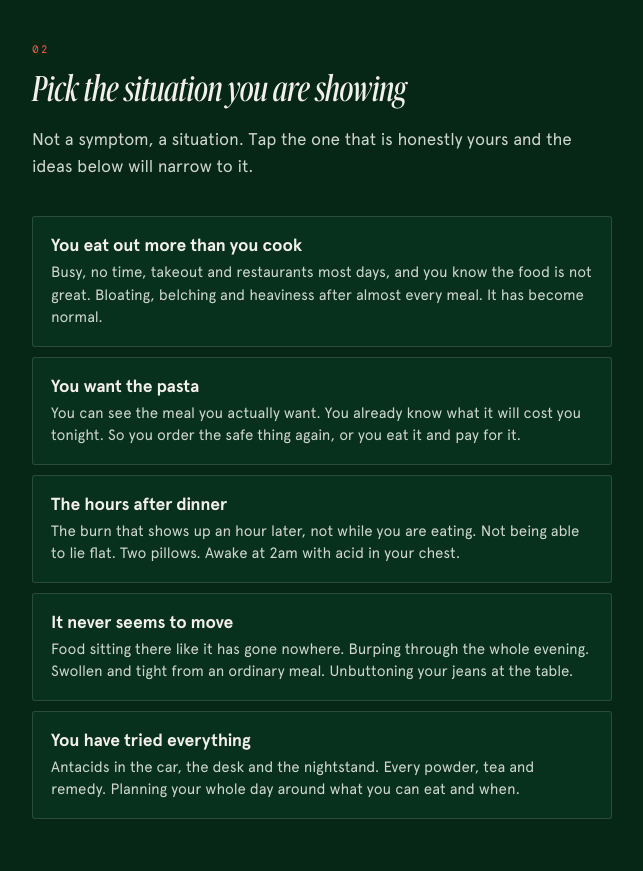
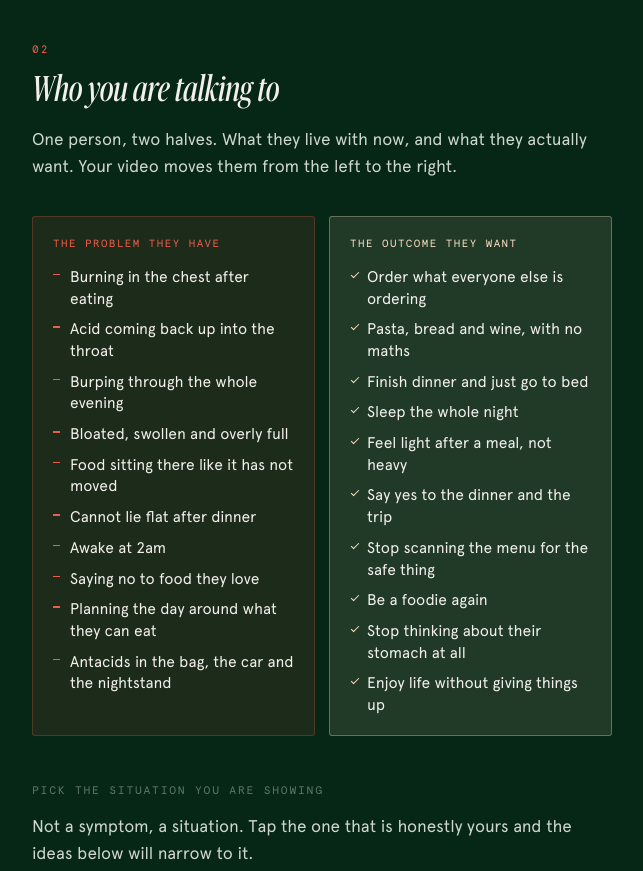
Before and after one commit to dsque22/cp-7q2m9x, a plain HTML site: page index.html in a window 1280 px wide. Shown: the part 1620-2491 px from the top of the page, without its empty margins (318-961 px from the left). Drawn offline with Linux system fonts and the light colour scheme.

Commit message:
Add customer problem and dream outcome lists above situations

```diff
--- a/index.html
+++ b/index.html
@@ -109,6 +109,22 @@ strong{font-weight:700}em{font-style:italic}
 .tbd{font-family:var(--mono);font-size:11px;letter-spacing:.1em;text-transform:uppercase;
   color:var(--terracotta);border:1px dashed rgba(240,92,74,.45);padding:3px 8px;border-radius:3px}
 
+/* problem / dream */
+.pd-grid{display:grid;grid-template-columns:1fr;gap:12px}
+.pd{padding:19px 20px;border-radius:3px}
+.pd-prob{background:rgba(240,92,74,.09);border:1px solid rgba(240,92,74,.26)}
+.pd-dream{background:rgba(253,223,195,.1);border:1px solid rgba(253,223,195,.32)}
+.pd-k{font-family:var(--mono);font-size:10.5px;letter-spacing:.14em;text-transform:uppercase;
+  display:block;margin-bottom:13px}
+.pd-prob .pd-k{color:var(--terracotta)}
+.pd-dream .pd-k{color:var(--peach)}
+.pd ul{margin:0;padding:0;list-style:none;display:flex;flex-direction:column;gap:9px}
+.pd li{font-size:15.5px;line-height:1.4;padding-left:17px;position:relative;color:var(--linen)}
+.pd-prob li::before{content:"";position:absolute;left:0;top:8px;width:7px;height:1.5px;background:var(--terracotta)}
+.pd-dream li::before{content:"";position:absolute;left:1px;top:6px;width:8px;height:4px;
+  border-left:1.5px solid var(--peach);border-bottom:1.5px solid var(--peach);transform:rotate(-45deg)}
+@media (min-width:600px){.pd-grid{grid-template-columns:1fr 1fr;gap:14px}}
+
 /* problems */
 .probs{display:flex;flex-direction:column;gap:10px}
 .prob{width:100%;text-align:left;font-family:var(--body);color:var(--linen);
@@ -210,7 +226,7 @@ strong{font-weight:700}em{font-style:italic}
 <nav class="nav" aria-label="Sections">
   <div class="nav-inner">
     <a href="#start">Start here</a>
-    <a href="#problem">Pick a problem</a>
+    <a href="#problem">Your customer</a>
     <a href="#ideas">Video ideas</a>
     <a href="#facts">Facts</a>
   </div>
@@ -262,8 +278,46 @@ strong{font-weight:700}em{font-style:italic}
 <section class="sec wrap" id="problem">
   <div class="sec-head rv">
     <span class="sec-num">02</span>
-    <h2 class="d2">Pick the situation you are showing</h2>
-    <p class="muted">Not a symptom, a situation. Tap the one that is honestly yours and the ideas below will narrow to it.</p>
+    <h2 class="d2">Who you are talking to</h2>
+    <p class="muted">One person, two halves. What they live with now, and what they actually want. Your video moves them from the left to the right.</p>
+  </div>
+
+  <div class="pd-grid rv">
+    <div class="pd pd-prob">
+      <span class="pd-k">The problem they have</span>
+      <ul>
+        <li>Burning in the chest after eating</li>
+        <li>Acid coming back up into the throat</li>
+        <li>Burping through the whole evening</li>
+        <li>Bloated, swollen and overly full</li>
+        <li>Food sitting there like it has not moved</li>
+        <li>Cannot lie flat after dinner</li>
+        <li>Awake at 2am</li>
+        <li>Saying no to food they love</li>
+        <li>Planning the day around what they can eat</li>
+        <li>Antacids in the bag, the car and the nightstand</li>
+      </ul>
+    </div>
+    <div class="pd pd-dream">
+      <span class="pd-k">The outcome they want</span>
+      <ul>
+        <li>Order what everyone else is ordering</li>
+        <li>Pasta, bread and wine, with no maths</li>
+        <li>Finish dinner and just go to bed</li>
+        <li>Sleep the whole night</li>
+        <li>Feel light after a meal, not heavy</li>
+        <li>Say yes to the dinner and the trip</li>
+        <li>Stop scanning the menu for the safe thing</li>
+        <li>Be a foodie again</li>
+        <li>Stop thinking about their stomach at all</li>
+        <li>Enjoy life without giving things up</li>
+      </ul>
+    </div>
+  </div>
+
+  <div class="rv" style="margin-top:46px">
+    <span class="eyebrow">Pick the situation you are showing</span>
+    <p class="muted" style="margin-bottom:22px">Not a symptom, a situation. Tap the one that is honestly yours and the ideas below will narrow to it.</p>
   </div>
   <div class="probs rv">
     <button class="prob" data-p="out" aria-pressed="false">
```
